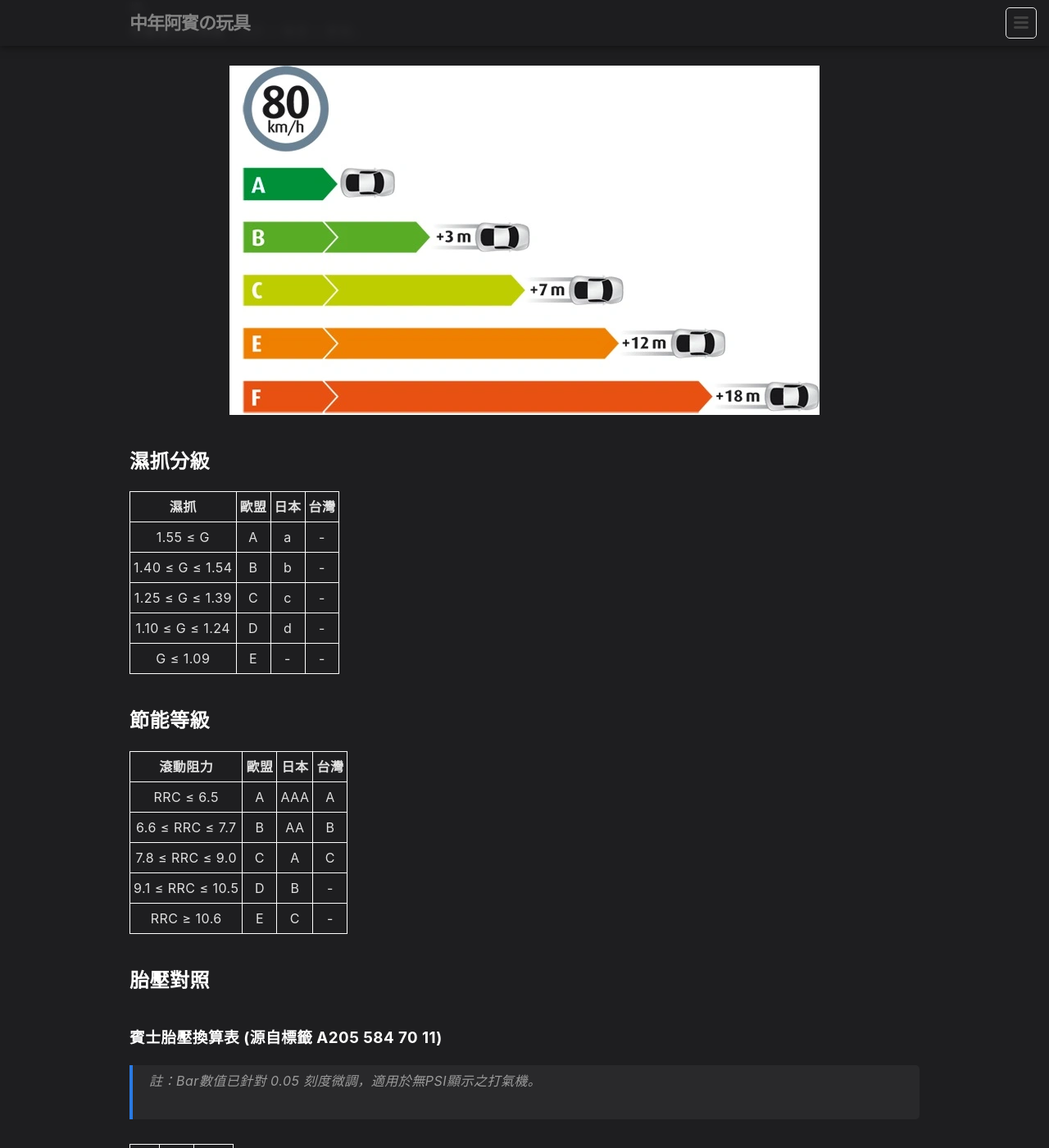
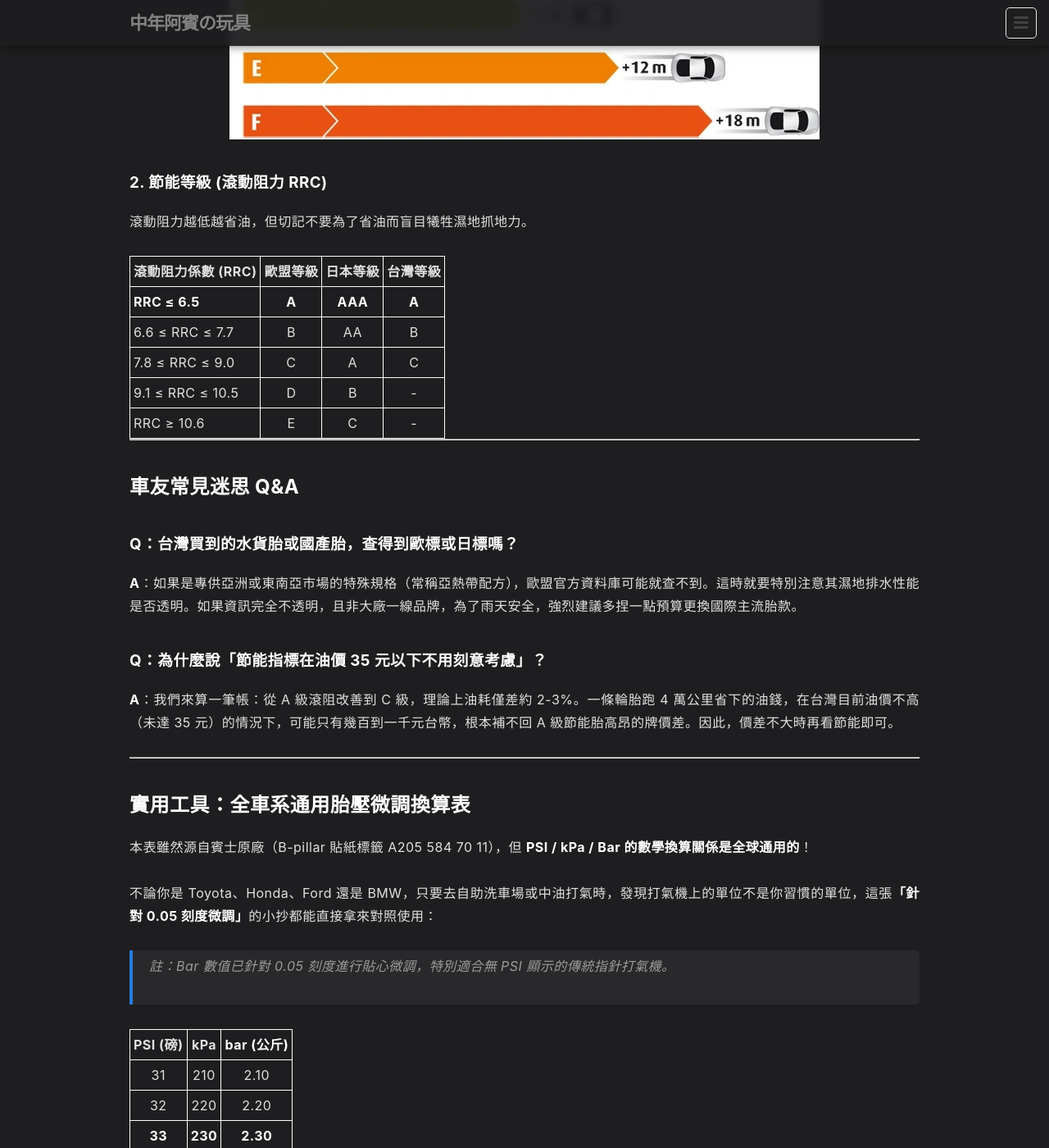
Before and after one commit to 1stbenz/1stbenz.github.io, a Jekyll site: the page built from _posts/zh/2021-09-14-tyre-label.md, in a window 1280 px wide and 1400 px high, scrolled down 1890 px. Shown: the whole window at 82% size. Built offline with Jekyll 4.4.1, drawn with Linux system fonts in a browser that asks for light colours; some of the changed text lies outside the part shown.

Commit message:
Update 2021-09-14-tyre-label.md

```diff
--- a/_posts/zh/2021-09-14-tyre-label.md
+++ b/_posts/zh/2021-09-14-tyre-label.md
@@ -1,12 +1,12 @@
 ---
 layout: post
-title:  "輪胎標籤對照(歐盟、日本、台灣）濕抓與節能等級對照表 & 胎壓換算"
+title: "輪胎標籤對照(歐盟、日本、台灣）濕抓與節能等級對照表 & 胎壓換算"
 lang: zh-Hant
-date:   2021-09-14 12:58:29
+date: 2021-09-14 12:58:29
 categories: Auto
 tags: [輪胎, 輪胎標籤, 濕抓等級, 節能輪胎, 胎壓換算, 歐盟標籤, 日本標籤]
-description: "換輪胎前必看！教你如何查詢歐盟與日本輪胎標籤，避開濕抓性能差的地雷胎。內附濕抓等級 (Wet Grip)、滾動阻力 (RRC) 對照表，以及賓士原廠胎壓 (PSI/Bar/kPa) 換算表。"
-keywords: "輪胎標籤, 濕抓等級, 滾動阻力, 節能輪胎, 胎壓換算, 輪胎查詢, 歐盟標籤, 日本標籤, 輪胎推薦"
+description: "換輪胎前必看！台灣午後雷陣雨動輒大暴雨，國道水漂效應頻傳。教你如何查詢歐盟與日本輪胎標籤，避開濕抓性能差的地雷胎。內附濕抓等級 (Wet Grip)、滾動阻力 (RRC) 對照表，以及全車系通用的胎壓微調換算表。"
+keywords: "輪胎標籤, 濕抓等級, 滾動阻力, 節能輪胎, 胎壓換算, 輪胎查詢, 歐盟標籤, 日本標籤, 輪胎推薦, 水漂效應"
 image: /images/mobile01-03938a4db5623e33ffa69c10d48dc387.webp
 faq:
   - question: "如何查詢輪胎的標籤資訊？"
@@ -19,69 +19,106 @@
     answer: "濕抓等級依據 G 值分為 A 到 E 等級，其中 A 代表最佳濕抓性能。例如，歐盟標準中 G ≥ 1.55 為 A 級，G ≤ 1.09 為 E 級。日本也有相似的 a 到 d 等級。"
   - question: "節能等級是如何區分的？"
     answer: "節能等級依據滾動阻力 (RRC) 分級。例如，歐盟標準中 RRC ≤ 6.5 為 A 級，RRC ≥ 10.6 為 E 級。日本和台灣也有各自的 AAA/AA/A 或 A/B/C 等級。"
-  - question: "如何將賓士的胎壓從 PSI 轉換為 Bar 或 kPa？"
-    answer: "文章中提供了賓士胎壓換算表 (源自標籤 A205 584 70 11)，您可以參考該表格進行 PSI、kPa 和 Bar 之間的換算，其中 Bar 數值已針對 0.05 刻度微調。"
+  - question: "如何將胎壓從 PSI 轉換為 Bar 或 kPa？"
+    answer: "文章中提供了通用胎壓換算表，您可以參考該表格進行 PSI、kPa 和 Bar 之間的換算，其中 Bar 數值已針對 0.05 刻度微調，適用於各車系。"
 ---
 
+台灣午後雷陣雨動輒大暴雨，高速公路水漂效應引發的車禍新聞屢見不鮮。很多人換輪胎時只看價格和耐磨度，卻不知道輪胎上小小的**「環保標籤」**正決定了你雨天的煞車距離！
 
-![Giti H2](/images/mobile01-03938a4db5623e33ffa69c10d48dc387.webp)
+根據測試，**A級與E級在濕地上的煞車距離可以相差到 10 幾公尺**。這十幾公尺的差距，往往就是「停得住」與「親上去」的生與死防線。本文教你用 3 分鐘看懂歐美日輪胎標籤，避開雨天打滑的地雷胎！
 
-## 查胎標
+---
 
-- **歐標**：[https://eprel.ec.europa.eu/screen/product/tyres](https://eprel.ec.europa.eu/screen/product/tyres)
-- **日標**：[https://kakaku.com/car_goods/tire/](https://kakaku.com/car_goods/tire/)
+## 🚨 換胎死守：內行挑胎 3 大金句
 
-### 節能效益計算
-- [https://energy.artc.org.tw/Tire/rrCalculate](https://energy.artc.org.tw/Tire/rrCalculate)
+在進入密密麻麻的數據之前，請先將這三條鐵律存成小抄：
 
-建議換輪胎前，可以先到上面幾個網站查詢，只要**尺寸、速度、重量指標**完全相符，輪胎基本上就是相同的。而**沒有出現在歐、日兩大市場**的輪胎，或**溼抓未達A級**的輪胎，**建議避開**。
+> **內行挑胎心法：**
+> 1. **死守優先序**：買輪胎請死守這個安全法則：**濕抓 ＞ 噪音 ＞ 節能**。
+> 2. **地雷直接畫 X**：凡是**沒有出現在歐、日兩大市場**，或是**濕抓未達 A 級**的輪胎，建議直接避開。
+> 3. **節能不必刻意**：除非油價又飆破 **35元**，否則無需為了省油錢刻意犧牲性能，因為在輪胎壽命內根本無法回本！
 
-價差不大的時候，可把**節能指標**列入考量，否則無需考慮節能指標，因輪胎壽命內無法回本。除非油價又到了**35元**，再去考慮節能指標。
-**考量優先序建議**：濕抓 > 噪音 > 節能。
+---
 
-![濕地煞車距離比較：不同濕抓等級之相對剎車距離差異](/images/mobile01-1e245a3ac8d082974c6b38239840089d.webp)
+## 🔍 如何自主查詢輪胎標籤？
 
-## 濕抓分級
+許多輪胎行老闆不會主動告訴你標籤等級，以下提供歐洲與日本官方的權威查詢管道。只要你確認要換的輪胎**尺寸、速度、重量指標**完全相符，查到的資料就是通用的。
 
-| 濕抓 | 歐盟 | 日本 | 台灣 |
-|------|------|------|------|
-| 1.55 ≤ G | A | a | - |
+### 1. 國際標籤查詢工具
+* **歐盟標籤查詢（EPREL官方資料庫）**：[https://eprel.ec.europa.eu/screen/product/tyres](https://eprel.ec.europa.eu/screen/product/tyres)
+  *(新版歐標帶有 QR Code，可直觀確認濕抓、滾阻與噪音分貝數)*
+* **日本標籤查詢（Kakaku 輪胎規格庫）**：[https://kakaku.com/car_goods/tire/](https://kakaku.com/car_goods/tire/)
+  *(日本 JATMA 標準，常以藍綠色標籤貼於胎面)*
+
+### 2. 台灣節能效益計算
+* **ARTC 輪胎滾動阻力節能效益計算器**：[https://energy.artc.org.tw/Tire/rrCalculate](https://energy.artc.org.tw/Tire/rrCalculate)
+
+---
+
+## 核心數據對照表
+
+### 1. 濕抓分級 (Wet Grip)
+濕抓等級是依據 G 值（抓地力性能指數）進行分級，A 級（日標 a 級）為最頂級。
+
+| 濕抓指數 (G) | 歐盟等級 | 日本等級 | 台灣等級 |
+| :--- | :---: | :---: | :---: |
+| **1.55 ≤ G** | **A** | **a** | - |
 | 1.40 ≤ G ≤ 1.54 | B | b | - |
 | 1.25 ≤ G ≤ 1.39 | C | c | - |
 | 1.10 ≤ G ≤ 1.24 | D | d | - |
 | G ≤ 1.09 | E | - | - |
 
-## 節能等級
+![濕地煞車距離比較：不同濕抓等級之相對剎車距離差異](/images/mobile01-1e245a3ac8d082974c6b38239840089d.webp)
 
-| 滾動阻力 | 歐盟 | 日本 | 台灣 |
-|----------|------|------|------|
-| RRC ≤ 6.5 | A | AAA | A |
+### 2. 節能等級 (滾動阻力 RRC)
+滾動阻力越低越省油，但切記不要為了省油而盲目犧牲濕地抓地力。
+
+| 滾動阻力係數 (RRC) | 歐盟等級 | 日本等級 | 台灣等級 |
+| :--- | :---: | :---: | :---: |
+| **RRC ≤ 6.5** | **A** | **AAA** | **A** |
 | 6.6 ≤ RRC ≤ 7.7 | B | AA | B |
 | 7.8 ≤ RRC ≤ 9.0 | C | A | C |
 | 9.1 ≤ RRC ≤ 10.5 | D | B | - |
 | RRC ≥ 10.6 | E | C | - |
 
-## 胎壓對照
+---
 
-### 賓士胎壓換算表 (源自標籤 A205 584 70 11)
-> *註：Bar數值已針對 0.05 刻度微調，適用於無PSI顯示之打氣機。*
+## 車友常見迷思 Q&A
 
-| PSI | kPa | **bar** |
+### Q：台灣買到的水貨胎或國產胎，查得到歐標或日標嗎？
+**A**：如果是專供亞洲或東南亞市場的特殊規格（常稱亞熱帶配方），歐盟官方資料庫可能就查不到。這時就要特別注意其濕地排水性能是否透明。如果資訊完全不透明，且非大廠一線品牌，為了雨天安全，強烈建議多捏一點預算更換國際主流胎款。
+
+### Q：為什麼說「節能指標在油價 35 元以下不用刻意考慮」？
+**A**：我們來算一筆帳：從 A 級滾阻改善到 C 級，理論上油耗僅差約 2-3%。一條輪胎跑 4 萬公里省下的油錢，在台灣目前油價不高（未達 35 元）的情況下，可能只有幾百到一千元台幣，根本補不回 A 級節能胎高昂的牌價差。因此，價差不大時再看節能即可。
+
+---
+
+## 實用工具：全車系通用胎壓微調換算表
+
+本表雖然源自賓士原廠（B-pillar 貼紙標籤 A205 584 70 11），但 **PSI / kPa / Bar 的數學換算關係是全球通用的**！
+
+不論你是 Toyota、Honda、Ford 還是 BMW，只要去自助洗車場或中油打氣時，發現打氣機上的單位不是你習慣的單位，這張**「針對 0.05 刻度微調」**的小抄都能直接拿來對照使用：
+
+> *註：Bar 數值已針對 0.05 刻度進行貼心微調，特別適合無 PSI 顯示的傳統指針打氣機。*
+
+| PSI (磅) | kPa | **bar (公斤)** |
 | :---: | :---: | :---: |
 | 31 | 210 | 2.10 |
 | 32 | 220 | 2.20 |
 | **33** | **230** | **2.30** |
-| **34** | - | **2.35**|
+| **34** | - | **2.35** |
 | **35** | **240** | **2.40** |
 | **36** | **250** | **2.50** |
-| **37** | - | **2.55**|
+| **37** | - | **2.55** |
 | **38** | **260** | **2.60** |
 | 39 | 270 | 2.70 |
-| 40 | - | 2.75|
+| 40 | - | 2.75 |
 | 41 | 280 | 2.80 |
 | 42 | 290 | 2.90 |
 
-## 相關規範文件
+---
 
-- **歐盟規範文件**：[https://eur-lex.europa.eu/legal-content/EN/TXT/PDF/?uri=CELEX:32020R0740&from=EN](https://eur-lex.europa.eu/legal-content/EN/TXT/PDF/?uri=CELEX:32020R0740&from=EN)
-- **日本規範文件**：[https://www.jatma.or.jp/labeling/outline.html](https://www.jatma.or.jp/labeling/outline.html)
+## 官方規範文件延伸閱讀
+想深入研究法規法條的硬核車友，可以參考官方 PDF 規範：
+* **歐盟法規文件 (Regulation EU 2020/740)**：[點此下載 PDF](https://eur-lex.europa.eu/legal-content/EN/TXT/PDF/?uri=CELEX:32020R0740&from=EN)
+* **日本 JATMA 輪胎標籤推動架構**：[點此查看官方說明](https://www.jatma.or.jp/labeling/outline.html)
```
